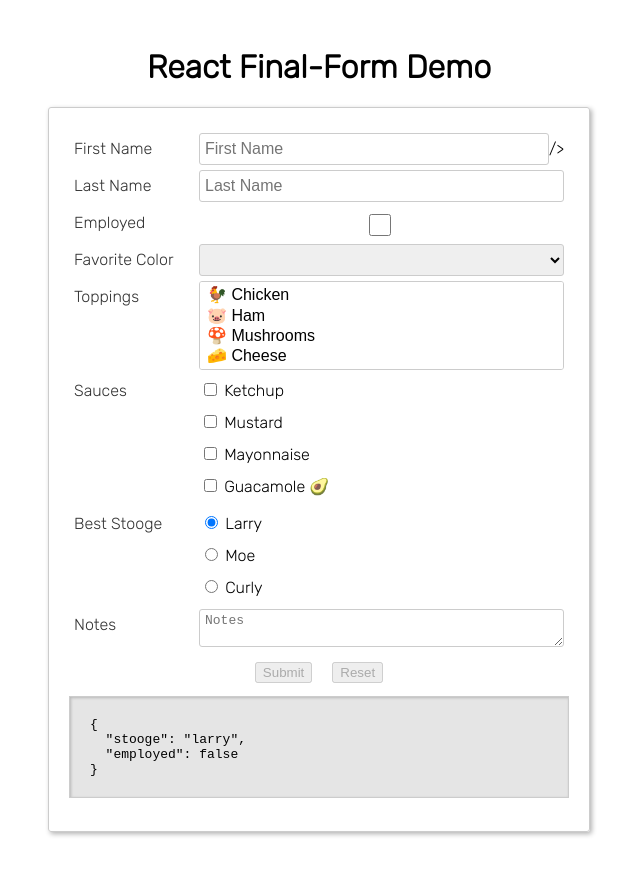
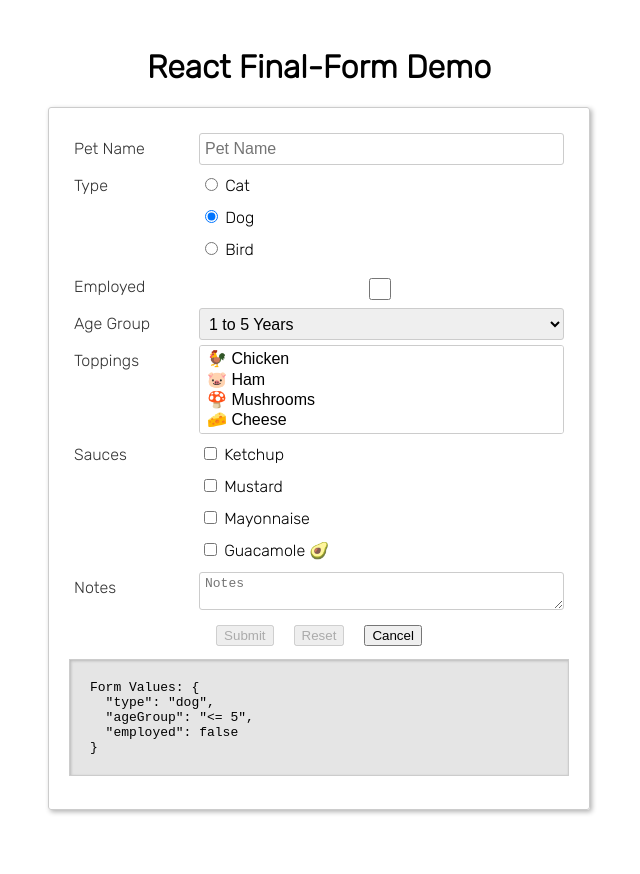
Before and after one commit to BarbaraPruz/formdemo, a React (Create React App) app: page /simpleform in a window 1280 px wide. Shown: the top 874 px of the page, without its empty margins (321-961 px from the left). Built offline with nearby package versions, Linux system fonts and the light colour scheme.

Commit message:
Simple form additional helper methods to simplify render

```diff
--- a/src/components/Menu.scss
+++ b/src/components/Menu.scss
@@ -41,6 +41,7 @@ $font: 'Rubik';
 	text-decoration: none;
 	font-size: 15px;
   color: #fff;
+  display: block;
 }
 
 .menu-option:hover {
--- a/src/components/SimpleForm.js
+++ b/src/components/SimpleForm.js
@@ -10,10 +10,15 @@ class SimpleForm extends Component {
   constructor(props) {
     super(props);
     this.onSubmit = this.onSubmit.bind(this);
+    this.onCancel = this.onCancel.bind(this);
   }
 
   onSubmit(values) {
     window.alert(JSON.stringify(values, 0, 2));
+    this.props.history.push('/');
+  }
+
+  onCancel() {
     this.props.history.push('/');
   }
 
@@ -26,46 +31,92 @@ class SimpleForm extends Component {
     />
   )
 
+  renderRadioButtonSet = (name, options) => {
+    return (
+      <React.Fragment>
+        {options.map ((opt,index) => (
+          <label key={index}>
+            <Field
+              name={name}
+              component="input"
+              type="radio"
+              value={opt.value}
+            />{' '}
+            {opt.label}
+          </label>
+        ))}
+      </React.Fragment>
+    )
+  }
+
+  renderSelect = (name, options, multiple) => {
+    let opts = {};
+    if (multiple === "multiple") {
+        opts['multiple'] = 'multiple';
+    }
+    return (
+      <Field name={name} component="select" type="select" {...opts} >
+        {options.map ((opt,index) =>
+          <option key={index} value={opt.value}>
+            {opt.label}
+          </option>
+        )}
+      </Field>
+    )
+  }
+
   render() {
     return (
       <Form
         onSubmit={this.onSubmit}
-        initialValues={{ stooge: 'larry', employed: false }}
+        initialValues={{ type: 'dog', ageGroup:"<= 5", employed: false }}
         render={({ handleSubmit, form, submitting, pristine, values }) => (
           <form onSubmit={handleSubmit}>
             <div>
-              <label>First Name</label>
-              {this.renderInputField("firstName","text","First Name")}
-              />
+              <label>Pet Name</label>
+              {this.renderInputField("petName","text","Pet Name")}
             </div>
             <div>
-              <label>Last Name</label>
-              {this.renderInputField("lastName","text","Last Name")}
+              <label>Type</label>
+              <div>
+                {this.renderRadioButtonSet(
+                      "type",[
+                        {value:"cat",label:"Cat"},
+                        {value:"dog",label:"Dog"},
+                        {value:"bird",label:"Bird"},
+                      ]
+                )}
+              </div>
             </div>
             <div>
               <label>Employed</label>
               {this.renderInputField("employed","checkbox",null)}
             </div>
             <div>
-              <label>Favorite Color</label>
-              <Field name="favoriteColor" component="select">
-                <option />
-                <option value="#ff0000">❤️ Red</option>
-                <option value="#00ff00">💚 Green</option>
-                <option value="#0000ff">💙 Blue</option>
-              </Field>
+              <label>Age Group</label>
+              {this.renderSelect("ageGroup",
+                                [
+                                  {value:"< 1", label:"Less than 1 Year"},
+                                  {value:"<= 5", label:"1 to 5 Years"},
+                                  {value:"<= 10", label:"6 to 10 Years"},
+                                  {value:"old guy", label:"More than 10 Years Old"},
+                                ],
+                                "single")
+              }
             </div>
             <div>
               <label>Toppings</label>
-              {/* multiple select */}
-              <Field name="toppings" component="select" multiple>
-                <option value="chicken">🐓 Chicken</option>
-                <option value="ham">🐷 Ham</option>
-                <option value="mushrooms">🍄 Mushrooms</option>
-                <option value="cheese">🧀 Cheese</option>
-                <option value="tuna">🐟 Tuna</option>
-                <option value="pineapple">🍍 Pineapple</option>
-              </Field>
+              {this.renderSelect("toppings",
+                                [
+                                  {value:"chicken", label:"🐓 Chicken"},
+                                  {value:"ham", label:"🐷 Ham"},
+                                  {value:"mushrooms", label:"🍄 Mushrooms"},
+                                  {value:"cheese", label:"🧀 Cheese"},
+                                  {value:"tuna", label:"🐟 Tuna"},
+                                  {value:"pineapple", label:"🍍 Pineapple"},
+                                ],
+                                "multiple")
+              }
             </div>
             <div>
               <label>Sauces</label>
@@ -109,39 +160,7 @@ class SimpleForm extends Component {
                 </label>
               </div>
             </div>
-            <div>
-              <label>Best Stooge</label>
-              {/* radio button set */}
-              <div>
-                <label>
-                  <Field
-                    name="stooge"
-                    component="input"
-                    type="radio"
-                    value="larry"
-                  />{' '}
-                  Larry
-                </label>
-                <label>
-                  <Field
-                    name="stooge"
-                    component="input"
-                    type="radio"
-                    value="moe"
-                  />{' '}
-                  Moe
-                </label>
-                <label>
-                  <Field
-                    name="stooge"
-                    component="input"
-                    type="radio"
-                    value="curly"
-                  />{' '}
-                  Curly
-                </label>
-              </div>
-            </div>
+
             <div>
               <label>Notes</label>
               <Field name="notes" component="textarea" placeholder="Notes" />
@@ -157,8 +176,15 @@ class SimpleForm extends Component {
               >
                 Reset
               </button>
+              <button
+                type="button"
+                onClick={this.onCancel}
+                disabled={submitting}
+              >
+                Cancel
+              </button>
             </div>
-            <pre>{JSON.stringify(values, 0, 2)}</pre>
+            <pre>Form Values: {JSON.stringify(values, 0, 2)}</pre>
           </form>
         )}
       />
```
